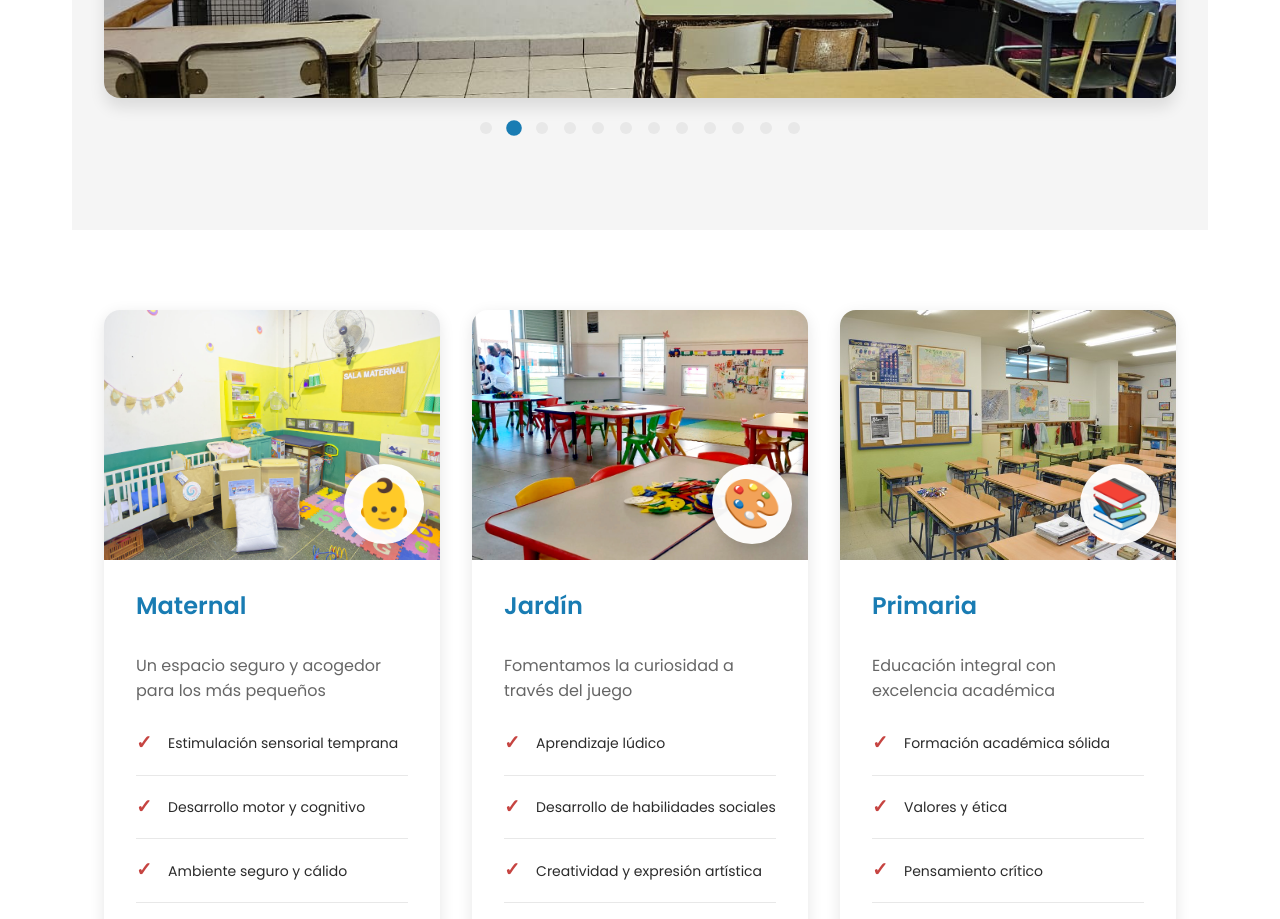
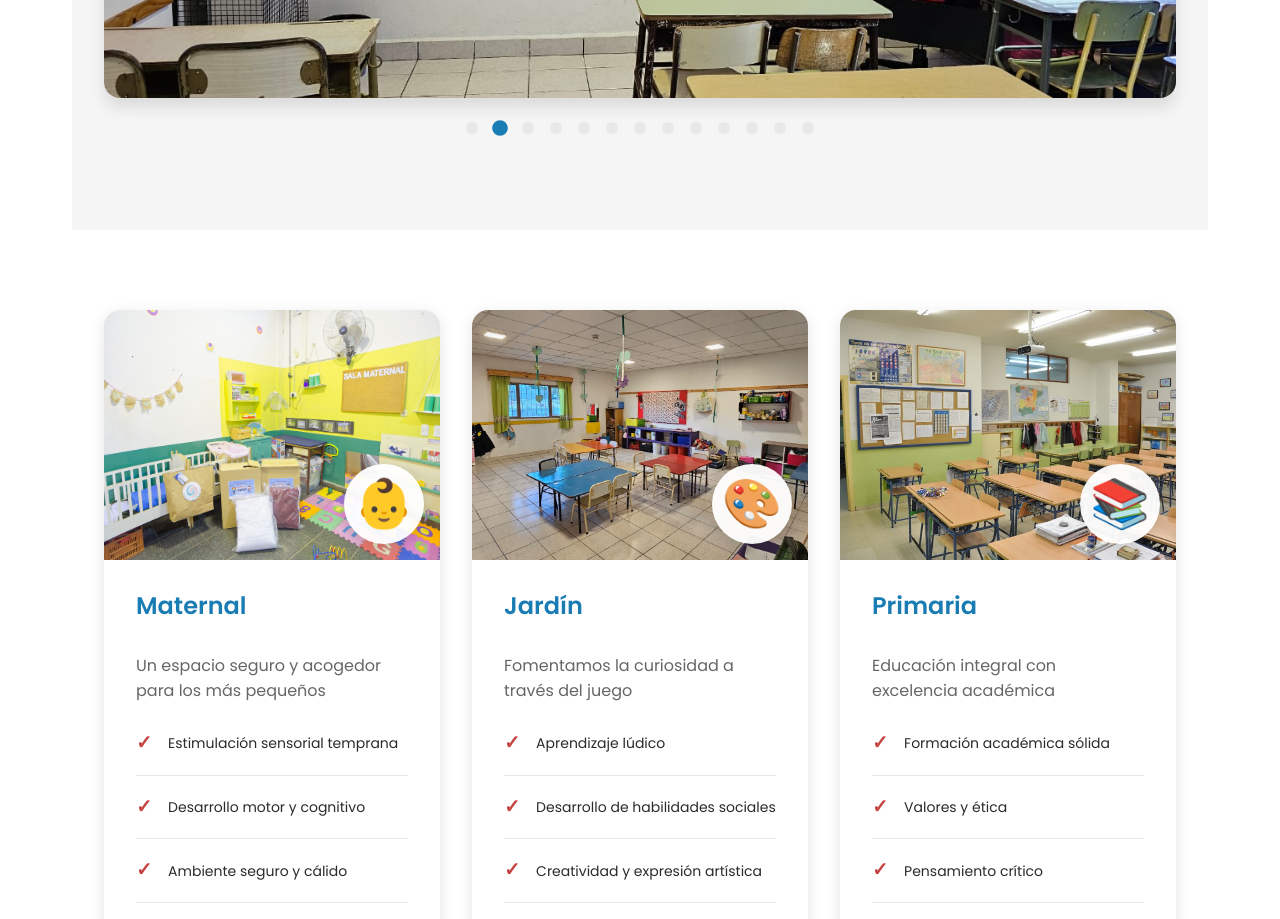
Before and after one commit to JosefinaBacci/WebCSN, a React (Vite) app in the folder frontend/: page / in a window 1280 px wide. Shown: the part 1500-2419 px from the top of the page. Built offline with nearby package versions, Linux system fonts and the light colour scheme; no server answers; what @heroui/react would draw is missing.

Commit message:
style changes

```diff
--- a/frontend/src/pages/Home.tsx
+++ b/frontend/src/pages/Home.tsx
@@ -16,6 +16,7 @@ import img10 from "../images/img10.jpg";
 import img11 from "../images/img11.jpg";
 import img12 from "../images/img12.jpg";
 import img13 from "../images/img13.jpg";
+import img14 from "../images/img14.jpg";
 
 import staff0 from "../images/staff/staff0.png";
 import staff1 from "../images/staff/staff1.png";
@@ -45,7 +46,7 @@ import primaria from "../images/primaria.jpg";
 import "./Home.css";
 
 export default function Home() {
-    const carouselImages = [img0, img1, img2, img4, img5, img7, img8, img9, img10, img11, img12, img13];
+    const carouselImages = [img0, img1, img2, img4, img5, img7, img8, img9, img10, img11, img12, img13, img14];
 
     const staffDirectivo = [
         {
--- a/frontend/src/styles/AdminTabs.css
+++ b/frontend/src/styles/AdminTabs.css
@@ -5,6 +5,7 @@
     border-bottom: 2px solid var(--gray);
     flex-wrap: wrap;
     justify-content: center;
+    padding: 0 var(--spacing-lg);
 }
 
 .tab-btn {
```
Also changed, not shown: frontend/src/images/img14.jpg (added), frontend/src/images/jardin.jpg.
